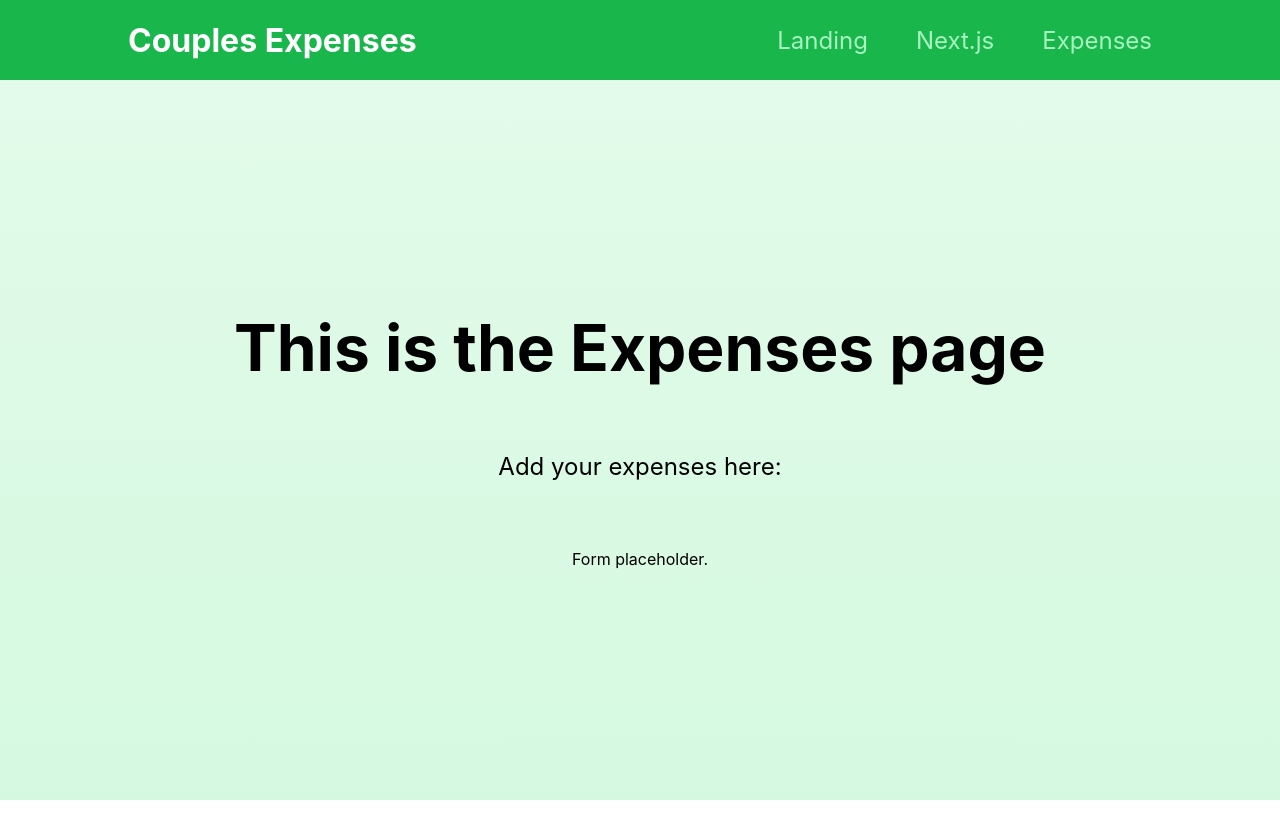
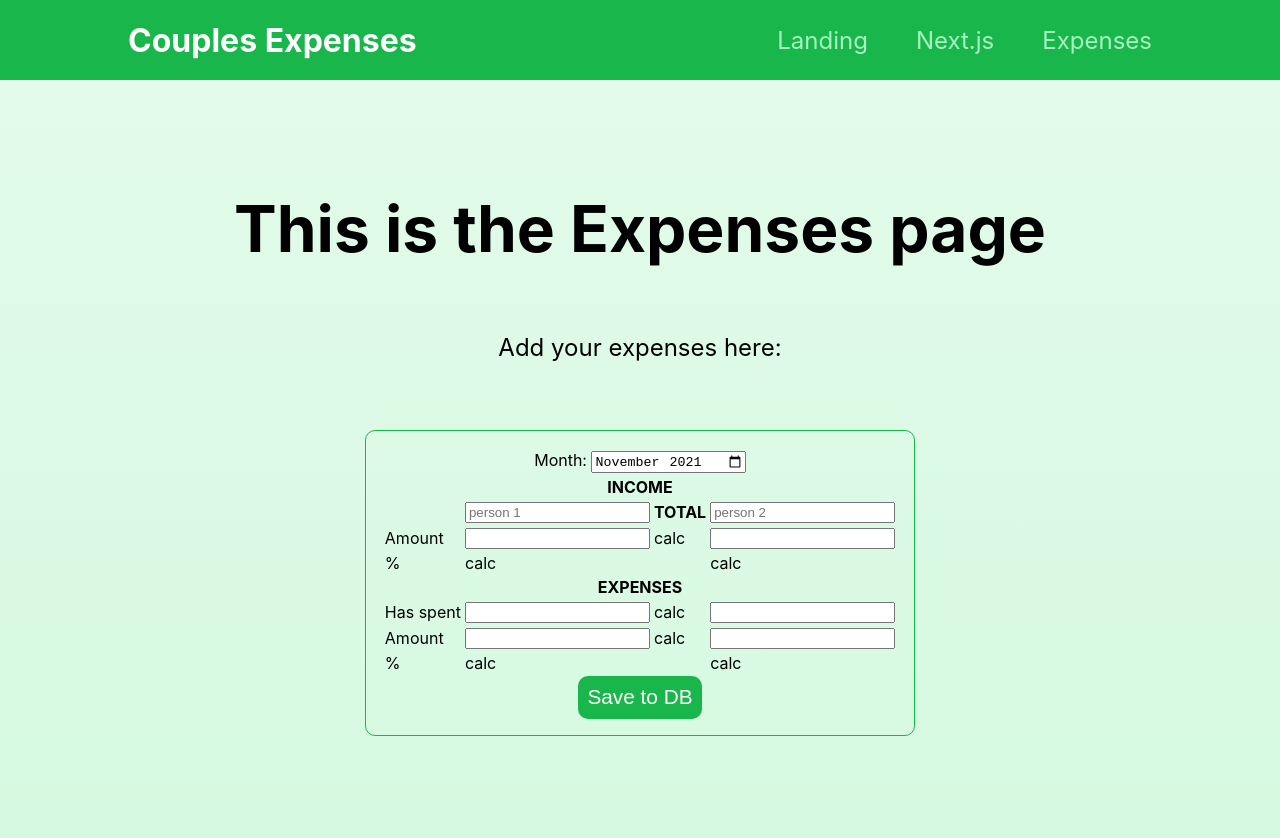
Before and after one commit to bjorntirsen/couples-expenses, a Next.js app: page /expenses in a window 1280 px wide. Shown: the top 838 px of the page. Before the commit the page ends 800 px from the top, so only its background shows below. Built offline with nearby package versions, Linux system fonts and the light colour scheme.

Commit message:
:sparkles: Add ExpensesForm

```diff
--- /dev/null
+++ b/components/expenses/ExpensesForm.module.css
@@ -0,0 +1,32 @@
+.form_container {
+  text-decoration: none;
+  border: 1px solid var(--primary-m9);
+  border-radius: 10px;
+  transition: color 0.15s ease, border-color 0.15s ease;
+  padding: 1rem;
+}
+
+.text_center {
+  text-align: center;
+}
+
+.centered {
+  display: flex;
+  align-items: center;
+  justify-content: center;
+}
+
+.btn {
+  font-size: 1.3rem;
+  padding: 0.6rem;
+  border: none;
+  border-radius: 10px;
+  transition: color 0.15s ease, border-color 0.15s ease;
+  background-color: var(--primary-m9);
+  color: var(--white);
+}
+
+.btn:hover, .btn:focus {
+  background-color: var(--white);
+  color: var(--primary-m9);
+}
--- /dev/null
+++ b/components/expenses/ExpensesForm.tsx
@@ -0,0 +1,97 @@
+import React, { FC, FormEvent } from 'react';
+import classes from './ExpensesForm.module.css';
+
+interface Props {}
+
+const ExpensesForm: FC<Props> = () => {
+  const handleOnChange = () => {
+    console.log('change');
+  };
+
+  const handleOnSubmit = (event: FormEvent) => {
+    event.preventDefault();
+    console.log('submit');
+  };
+
+  return (
+    <form
+      onChange={handleOnChange}
+      onSubmit={handleOnSubmit}
+      className={classes.form_container}
+    >
+      <table>
+        <tr>
+          <td colSpan={4} className={classes.text_center}>
+            <label htmlFor='month'>Month: </label>
+            <input type='month' id='month' min='2018-03' value='2021-11' />
+          </td>
+        </tr>
+        <tr>
+          <th colSpan={4}>INCOME</th>
+        </tr>
+        <tr>
+          <th></th>
+          <th>
+            <input type='text' placeholder='person 1' />
+          </th>
+          <th>TOTAL</th>
+          <th>
+            <input type='text' placeholder='person 2' />
+          </th>
+        </tr>
+        <tr>
+          <td>Amount</td>
+          <td>
+            <input type='number' />
+          </td>
+          <td>calc</td>
+          <td>
+            <input type='number' />
+          </td>
+        </tr>
+        <tr>
+          <td>%</td>
+          <td>calc</td>
+          <td></td>
+          <td>calc</td>
+        </tr>
+        <tr>
+          <th colSpan={4}>EXPENSES</th>
+        </tr>
+        <tr>
+          <td>Has spent</td>
+          <td>
+            <input type='number' />
+          </td>
+          <td>calc</td>
+          <td>
+            <input type='number' />
+          </td>
+        </tr>
+        <tr>
+          <td>Amount</td>
+          <td>
+            <input type='number' />
+          </td>
+          <td>calc</td>
+          <td>
+            <input type='number' />
+          </td>
+        </tr>
+        <tr>
+          <td>%</td>
+          <td>calc</td>
+          <td></td>
+          <td>calc</td>
+        </tr>
+      </table>
+      <div className={classes.centered}>
+        <button className={classes.btn} type='submit'>
+          Save to DB
+        </button>
+      </div>
+    </form>
+  );
+};
+
+export default ExpensesForm;
--- a/pages/expenses.tsx
+++ b/pages/expenses.tsx
@@ -2,6 +2,7 @@ import type { NextPage } from 'next';
 import Head from 'next/head';
 import SectionWrapper from '../components/UI/SectionWrapper';
 import SectionTitle from '../components/UI/SectionTitle';
+import ExpensesForm from '../components/expenses/ExpensesForm';
 
 // const handleOnChange = (e: { target: { value: string } }) => {
 //   console.log(e.target.value);
@@ -23,7 +24,7 @@ const expensesPage: NextPage = () => {
           title='This is the Expenses page'
           subtitle='Add your expenses here:'
         />
-        <div>Form placeholder.</div>
+        <ExpensesForm />
       </SectionWrapper>
     </>
   );
```
